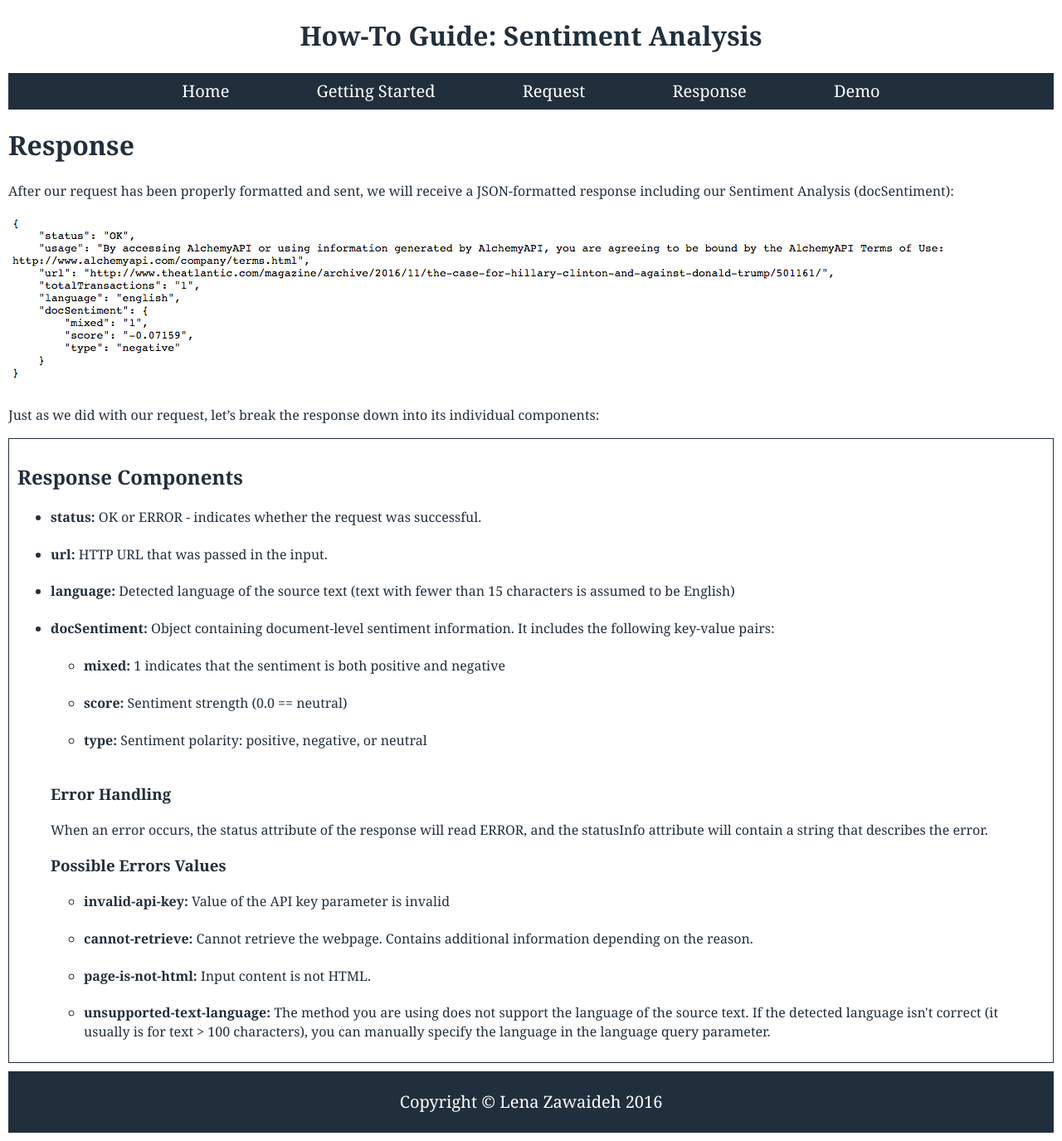
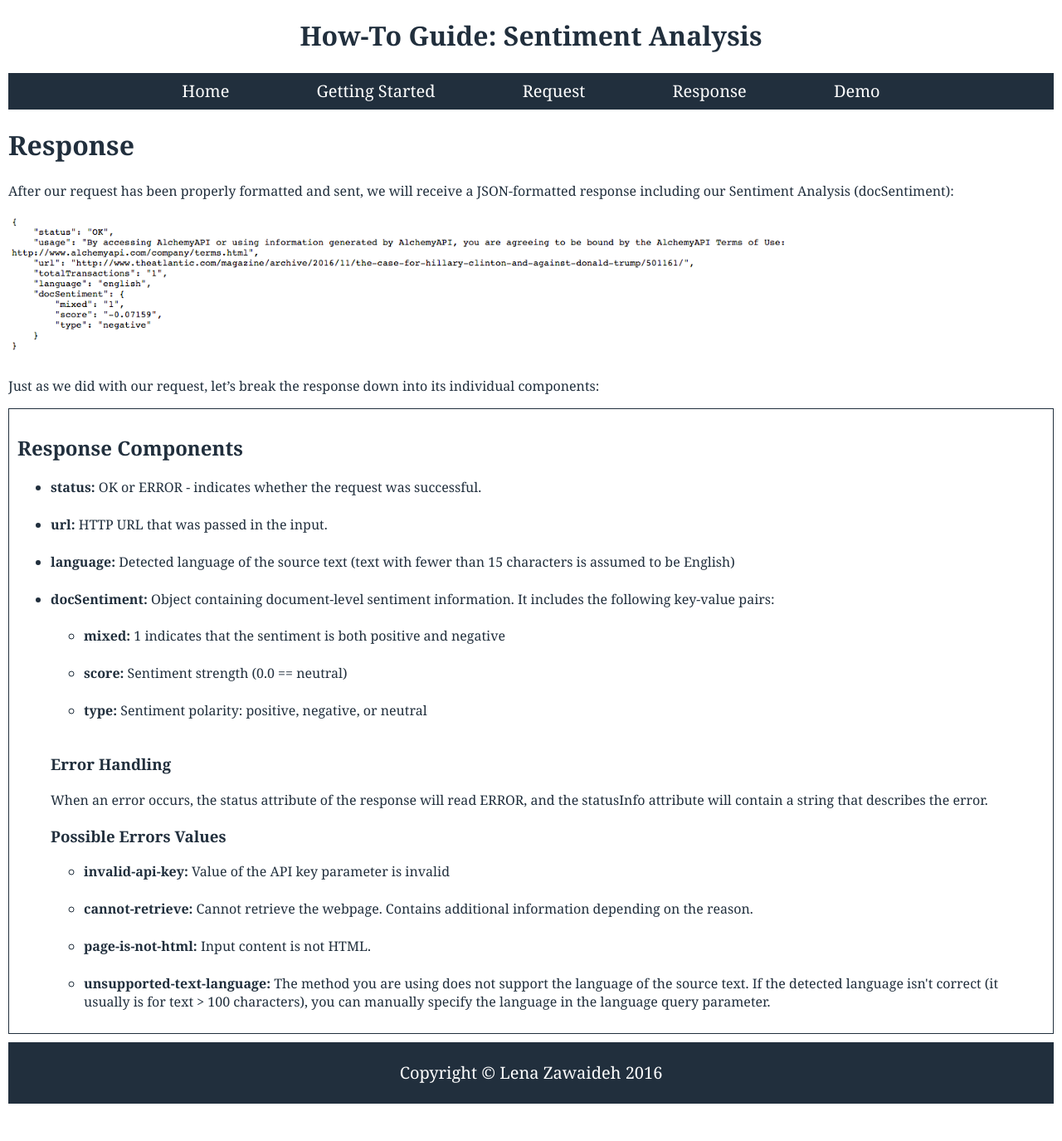
Before and after one commit to lenaz/How-To-Guide, a Jekyll site: the page built from response.html, in a window 1280 px wide. Shown: the whole page at 83% size. Built offline with Jekyll 4.4.1, drawn with Linux system fonts in a browser that asks for light colours; Markdown is read by kramdown in place of the engine named in the settings; after the commit the page ends 1340 px from its top, so only the background shows below that.

Commit message:
Update common.css

```diff
--- a/css/common.css
+++ b/css/common.css
@@ -87,3 +87,9 @@ body {
     width: 75%;
     margin: 0 auto;
 }
+
+.json-body-img {
+    height: auto;
+    width: 75%;
+    margin: 0 auto;
+}
```
